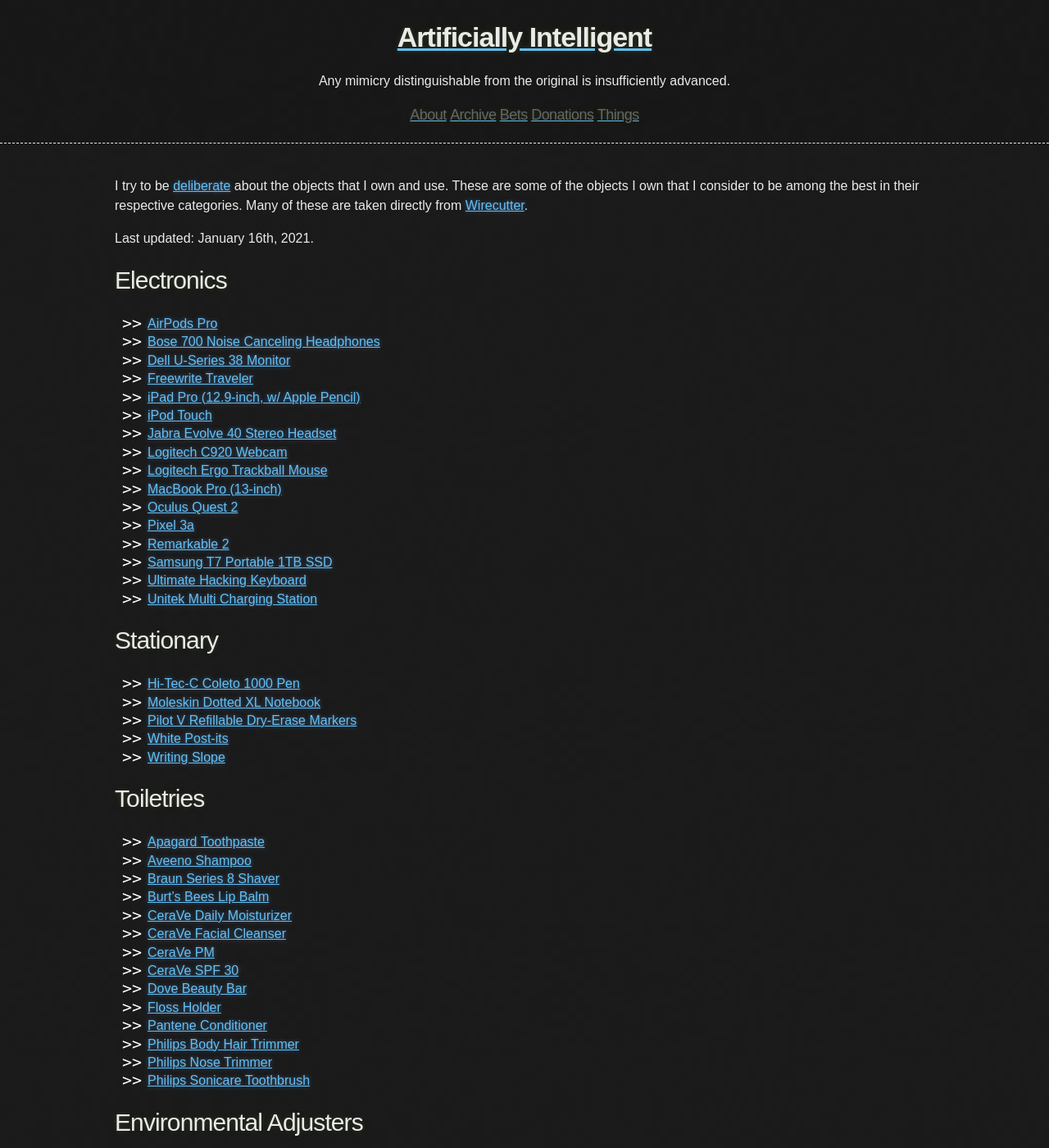
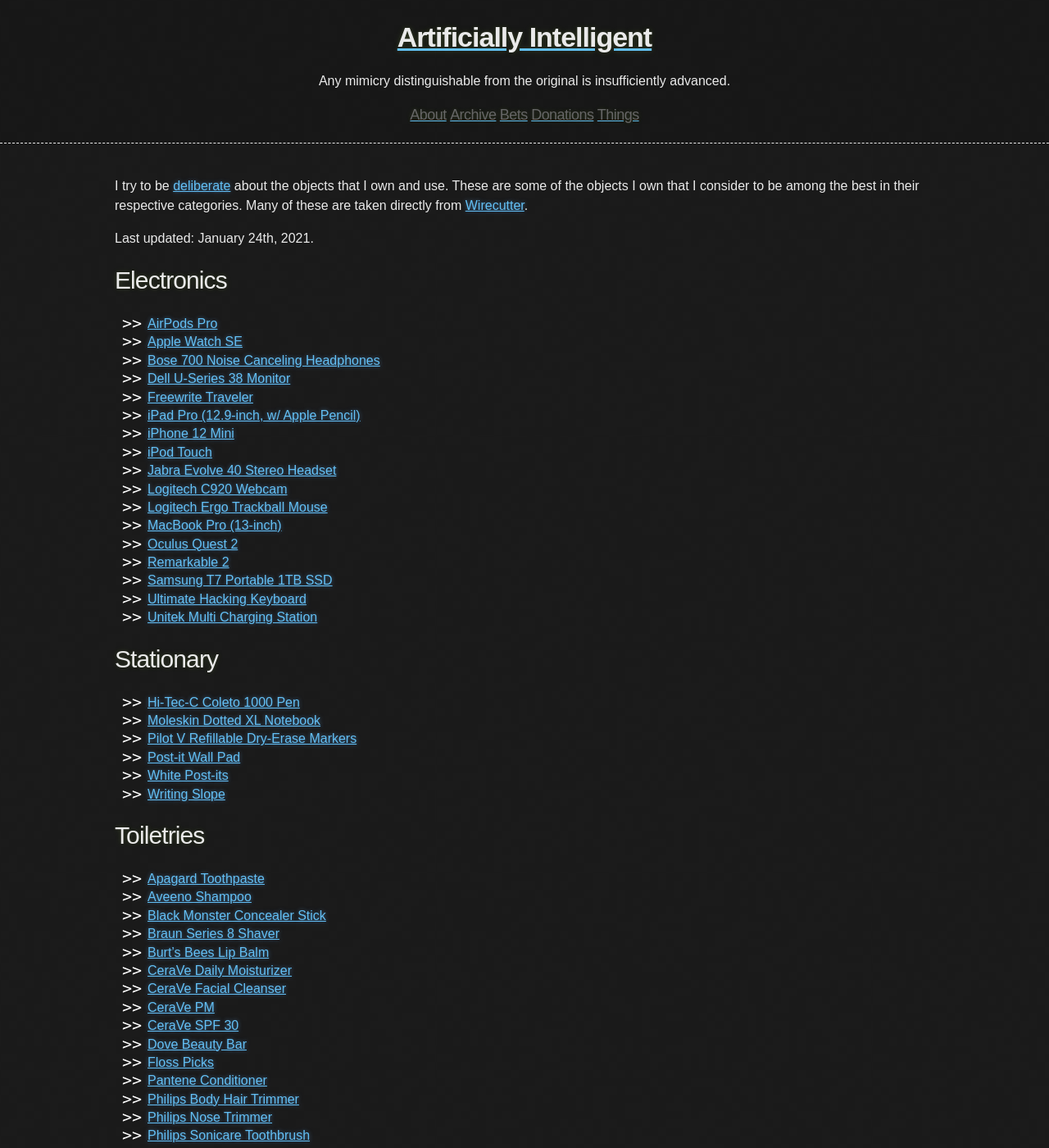
Before and after one commit to tocttou/hacker-blog, a Jekyll site: the page built from things.md, in a window 1280 px wide and 1400 px high. Shown: the whole window at 82% size. Built offline with Jekyll 4.4.1, drawn with Linux system fonts in a browser that asks for light colours; some of the changed text lies outside the part shown.

Commit message:
Update things.md

```diff
--- a/things.md
+++ b/things.md
@@ -4,22 +4,23 @@ title: My Favorite Things
 ---
 I try to be [deliberate](https://www.neelnanda.io/blog/be-deliberate) about the objects that I own and use. These are some of the objects I own that I consider to be among the best in their respective categories. Many of these are taken directly from [Wirecutter](https://www.nytimes.com/wirecutter/).
 
-Last updated: January 16th, 2021.
+Last updated: January 24th, 2021.
 
 # Electronics
 
 * [AirPods Pro](https://www.apple.com/airpods-pro/)
+* [Apple Watch SE](https://www.apple.com/apple-watch-se/)
 * [Bose 700 Noise Canceling Headphones](https://smile.amazon.com/gp/product/B07Q9MJKBV/ref=ppx_yo_dt_b_asin_title_o03_s00?ie=UTF8&psc=1)
 * [Dell U-Series 38 Monitor](https://www.amazon.com/gp/product/B073FHWTPL/ref=ppx_yo_dt_b_search_asin_title?ie=UTF8&psc=1&pldnSite=1)
 * [Freewrite Traveler](https://getfreewrite.com/products/freewrite-traveler)
 * [iPad Pro (12.9-inch, w/ Apple Pencil)](https://www.apple.com/shop/buy-ipad/ipad-pro/12.9-inch-display-256gb-space-gray-wifi)
+* [iPhone 12 Mini](https://www.apple.com/iphone-12/)
 * [iPod Touch](https://www.apple.com/ipod-touch/)
 * [Jabra Evolve 40 Stereo Headset](https://www.jabra.com/business/office-headsets/jabra-evolve/jabra-evolve-40##6393-823-109)
 * [Logitech C920 Webcam](https://www.amazon.com/Logitech-C920-Pro-Webcam-Black/dp/B00829D0GM?pldnSite=1)
 * [Logitech Ergo Trackball Mouse](https://www.amazon.com/gp/product/B0753P1GTS/ref=ppx_yo_dt_b_search_asin_title?ie=UTF8&psc=1&pldnSite=1)
 * [MacBook Pro (13-inch)](https://www.apple.com/shop/buy-mac/macbook-pro/13-inch)
 * [Oculus Quest 2](https://www.oculus.com/quest-2/?locale=en_US)
-* [Pixel 3a](https://store.google.com/us/product/pixel_3a)
 * [Remarkable 2](https://remarkable.com/store/remarkable-2)
 * [Samsung T7 Portable 1TB SSD](https://smile.amazon.com/gp/product/B0874XN4D8/ref=ppx_yo_dt_b_asin_title_o02_s00?ie=UTF8&psc=1)
 * [Ultimate Hacking Keyboard](https://ultimatehackingkeyboard.com/product/uhk60)
@@ -30,6 +31,7 @@ Last updated: January 16th, 2021.
 * [Hi-Tec-C Coleto 1000 Pen](https://www.amazon.com/Pilot-Multi-Pen-Hi-Tec-C-Coleto-LHKC-1SC-S/dp/B00OCDNB34/ref=sr_1_2?dchild=1&keywords=coleto+4+pilot&qid=1593989412&sr=8-2&pldnSite=1)
 * [Moleskin Dotted XL Notebook](https://www.amazon.com/gp/product/B015NG44CU/ref=ppx_yo_dt_b_search_asin_title?ie=UTF8&psc=1&pldnSite=1)
 * [Pilot V Refillable Dry-Erase Markers](https://www.amazon.com/gp/product/B003DC2MGC/ref=ppx_yo_dt_b_search_asin_title?ie=UTF8&psc=1&pldnSite=1)
+* [Post-it Wall Pad](https://smile.amazon.com/gp/product/B0000E2RGR/ref=ppx_yo_dt_b_asin_title_o00_s00?ie=UTF8&psc=1)
 * [White Post-its](https://www.amazon.com/gp/product/B008PAIC4S/ref=ppx_yo_dt_b_search_asin_title?ie=UTF8&psc=1&pldnSite=1)
 * [Writing Slope](https://www.amazon.com/gp/product/B0110BSSWE/ref=ppx_yo_dt_b_search_asin_title?ie=UTF8&psc=1&pldnSite=1)
 
@@ -37,6 +39,7 @@ Last updated: January 16th, 2021.
 
 * [Apagard Toothpaste](https://www.amazon.com/gp/product/B0016GCZQO/ref=ppx_yo_dt_b_search_asin_title?ie=UTF8&psc=1&pldnSite=1)
 * [Aveeno Shampoo](https://www.amazon.com/gp/product/B0067H6E9G/ref=ppx_yo_dt_b_search_asin_title?ie=UTF8&psc=1&pldnSite=1)
+* [Black Monster Concealer Stick](https://smile.amazon.com/gp/product/B07MFSJMY5/ref=ppx_yo_dt_b_search_asin_title?ie=UTF8&psc=1)
 * [Braun Series 8 Shaver](https://www.amazon.com/Braun-8-Electric-Shaver-8370CC/dp/B07RWH99KB?pldnSite=1)
 * [Burt's Bees Lip Balm](https://www.amazon.com/dp/B0054LHI5A/ref=twister_B07ZZW8R26?_encoding=UTF8&psc=1&pldnSite=1)
 * [CeraVe Daily Moisturizer](https://www.amazon.com/gp/product/B000YJ2SLG/ref=ppx_yo_dt_b_search_asin_title?ie=UTF8&psc=1&pldnSite=1)
@@ -44,7 +47,7 @@ Last updated: January 16th, 2021.
 * [CeraVe PM](https://www.amazon.com/gp/product/B079H99466/ref=ppx_yo_dt_b_search_asin_title?ie=UTF8&psc=1&pldnSite=1)
 * [CeraVe SPF 30](https://www.amazon.com/gp/product/B077TQR6ZW/ref=ppx_yo_dt_b_search_asin_title?ie=UTF8&psc=1&pldnSite=1)
 * [Dove Beauty Bar](https://www.amazon.com/gp/product/B003YOON0C/ref=ppx_yo_dt_b_search_asin_title?ie=UTF8&psc=1&pldnSite=1)
-* [Floss Holder](https://smile.amazon.com/gp/product/B000LC22R6/ref=ppx_yo_dt_b_asin_title_o09_s00?ie=UTF8&psc=1)
+* [Floss Picks](https://smile.amazon.com/DenTek-Triple-Clean-Floss-Picks/dp/B003K01BMI)
 * [Pantene Conditioner](https://www.amazon.com/gp/product/B01MTNOJ2Z/ref=ppx_yo_dt_b_search_asin_title?ie=UTF8&psc=1&pldnSite=1)
 * [Philips Body Hair Trimmer](https://smile.amazon.com/gp/product/B010XIGBUQ/ref=ppx_yo_dt_b_asin_title_o07_s00?ie=UTF8&psc=1)
 * [Philips Nose Trimmer](https://www.amazon.com/gp/product/B00QYOSK9E/ref=ppx_yo_dt_b_search_asin_title?ie=UTF8&psc=1&pldnSite=1)
```
Also changed, not shown: other parts of things.md (+3 -5 lines).
